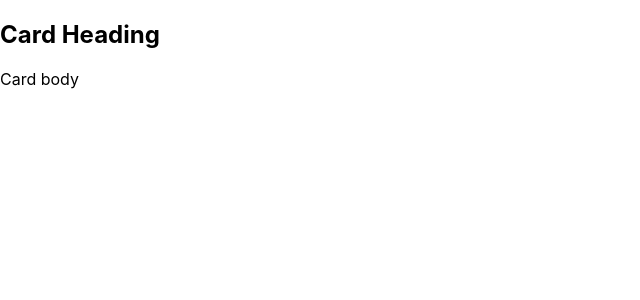
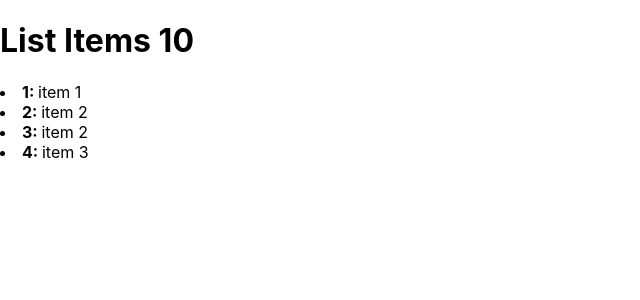
Before and after one commit to WatheqAlshowaiter/ReactForBegginers, a React (Create React App) app: page / in a window 1280 px wide. Shown: the top 300 px of the page, without its empty margins (0-640 px from the left). Built offline with nearby package versions, Linux system fonts and the light colour scheme.

Commit message:
19 - Smaller Components

```diff
--- a/src/App.js
+++ b/src/App.js
@@ -1,25 +1,11 @@
 import logo from "./logo.svg";
 import "./App.css";
-
-// import Records from "./Records";
-import FunctionCard from "./FunctionCard";
-
-// class Test {
-// 	testing() {
-// 		console.log("testing....");
-// 		console.log(this);
-// 	}
-// }
-// let test = new Test();
-
-// setTimeout(() => {
-// 	test.testing();
-// }, 1000);
+import ListItems from "./smallerComponents/ListItems";
 
 function App() {
 	return (
 		<>
-			<FunctionCard />
+			<ListItems maxItems={10} />
 		</>
 	);
 }
--- /dev/null
+++ b/src/smallerComponents/ListItem.jsx
@@ -0,0 +1,10 @@
+import React from "react";
+
+export default function ListItem({ index, item }) {
+	return (
+		<li>
+			<strong>{index + 1}: </strong>
+			<span>{item}</span>
+		</li>
+	);
+}
--- /dev/null
+++ b/src/smallerComponents/ListItems.jsx
@@ -0,0 +1,14 @@
+import React from "react";
+import ListItem from "./ListItem";
+const items = ["item 1 ", "item 2 ", "item 2 ", "item 3 "];
+
+export default function ListItems({ maxItems }) {
+	return (
+		<div>
+			<h1>List Items {maxItems}</h1>
+			{items.map((item, index) => {
+				return <ListItem key={index} item={item} index={index} />;
+			})}
+		</div>
+	);
+}
```
